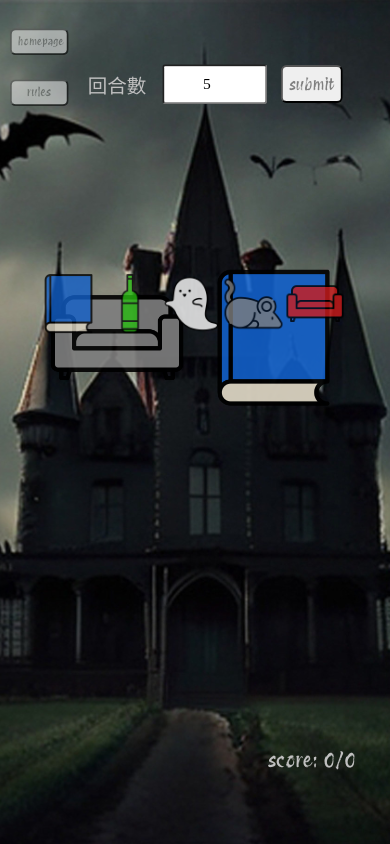
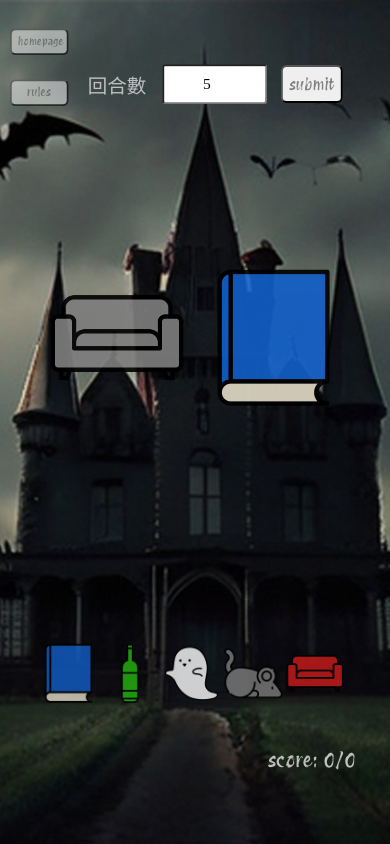
Before and after one commit to cloudream1108/GeistesBlitz, a plain HTML site: page game_1.html in a window 390 px wide. Both pictures are taken after typing "5" into the empty fields and a click on the button "submit". Drawn offline with Linux system fonts and the light colour scheme; a web font is replaced by a local one.

Commit message:
Update style.css

```diff
--- a/style.css
+++ b/style.css
@@ -555,7 +555,7 @@ body {
     gap: 15px;
     position: absolute;
     transform: translate(-50%, -50%);
-    bottom: 0%;
+    top: 80%;
     left: 55%;
     width: 90%;
   }
```
